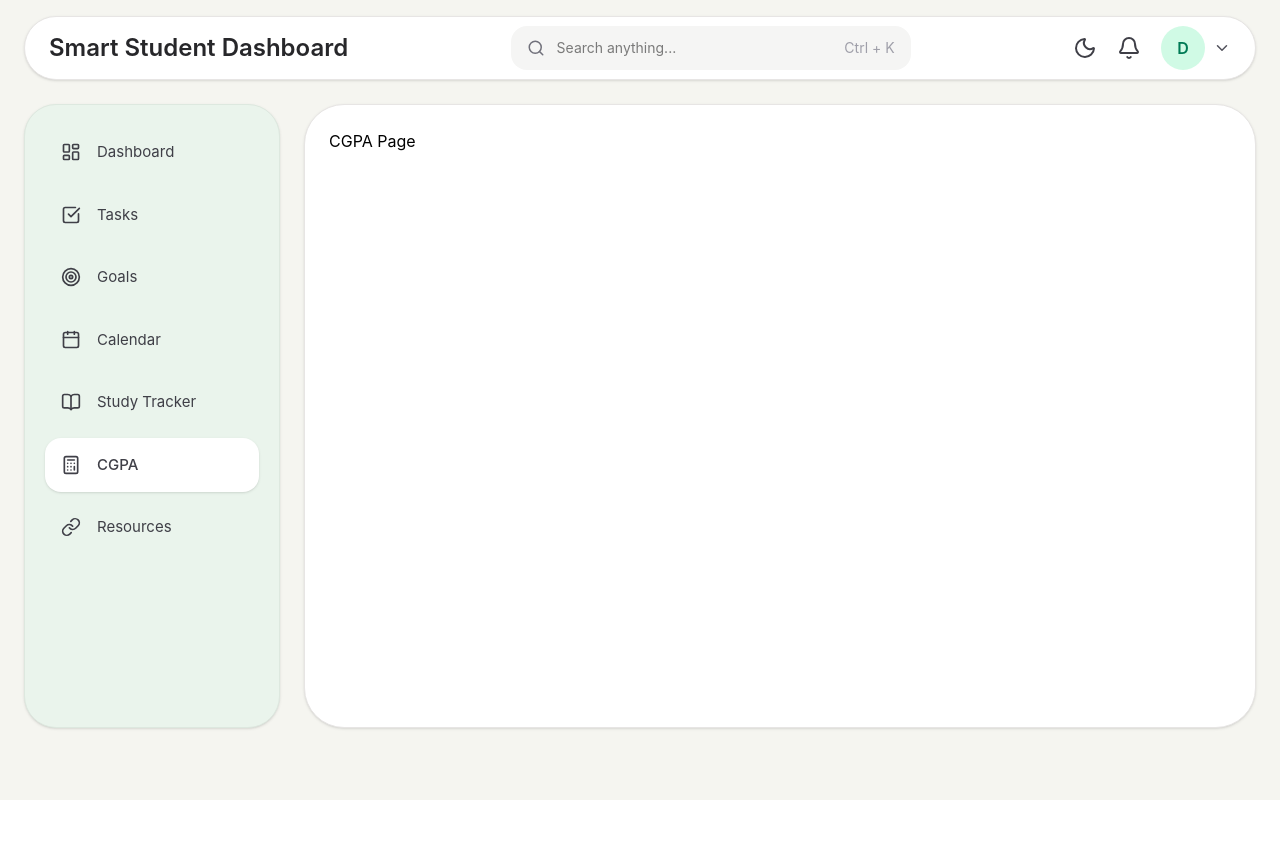
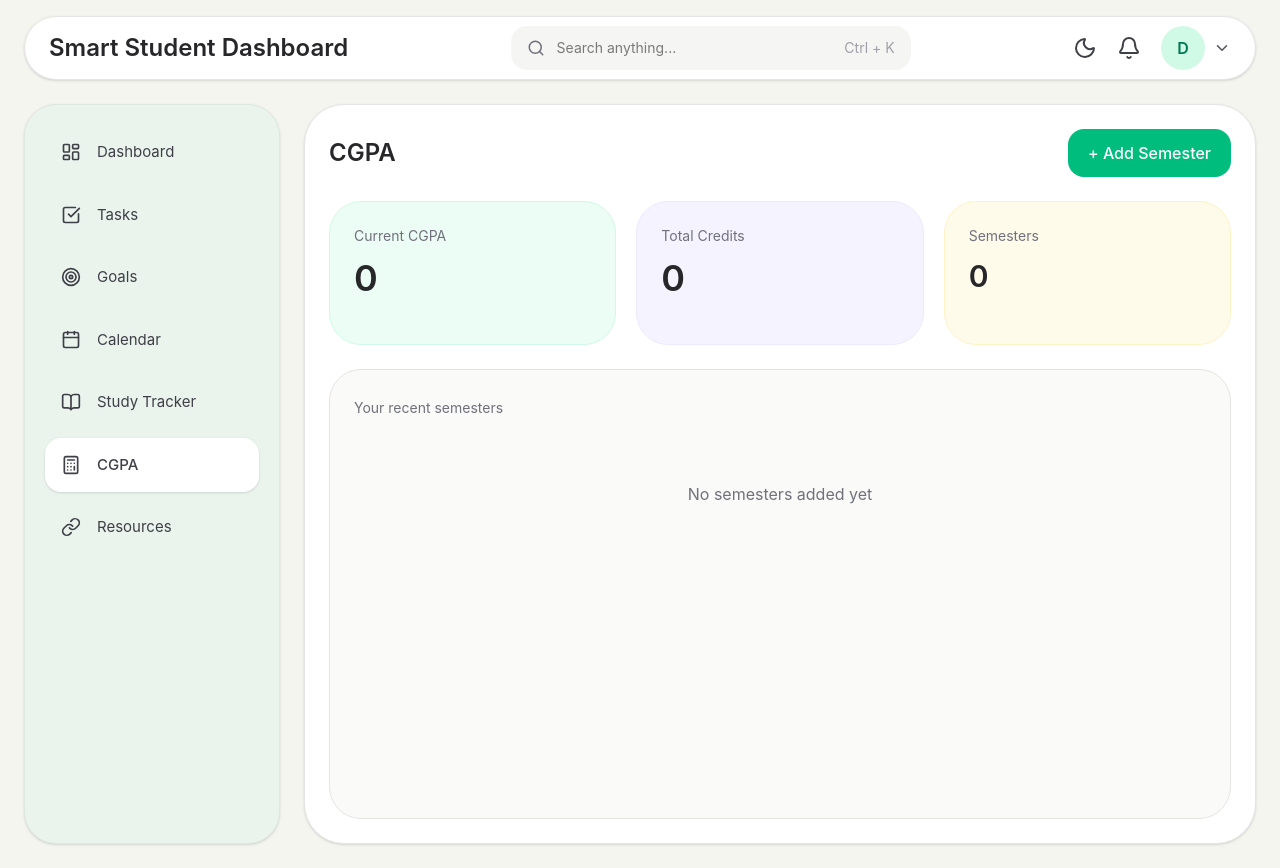
Before and after one commit to diansade/smart-student-dashboard, a React (Vite) app: page /cgpa in a window 1280 px wide. Before the commit the page ends 800 px from the top, so only its background shows below. Built offline with nearby package versions, Linux system fonts and the light colour scheme.

Commit message:
CGPA Page completed

```diff
--- a/src/pages/CGPA.jsx
+++ b/src/pages/CGPA.jsx
@@ -1,11 +1,363 @@
-import React from 'react'
+import { useState, useEffect } from "react";
 
 const CGPA = () => {
+  const [showModal, setShowModal] = useState(false);
+
+  const [semester, setSemester] = useState("");
+  const [sgpa, setSgpa] = useState("");
+  const [credit, setCredit] = useState("");
+
+  const [semError, setSemError] = useState("");
+  const [sgpaError, setSgpaError] = useState("");
+  const [creditError, setCreditError] = useState("");
+
+  const [semesters, setSemesters] = useState(() => {
+    const saved = localStorage.getItem("cgpa");
+    return saved ? JSON.parse(saved) : [];
+  });
+
+  useEffect(() => {
+    localStorage.setItem("cgpa", JSON.stringify(semesters));
+  }, [semesters]);
+
+  const addSemester = () => {
+    let valid = true;
+
+    setSemError("");
+    setSgpaError("");
+    setCreditError("");
+
+    if (!semester) {
+      setSemError("Enter Sem");
+      valid = false;
+    }
+
+    const alreadyExists = semesters.some(
+      (sem) => sem.semester === Number(semester),
+    );
+
+    if (alreadyExists) {
+      setSemError("Semester already exists");
+      valid = false;
+    }
+
+    if (!sgpa || Number(sgpa) < 0 || Number(sgpa) > 10) {
+      setSgpaError("SGPA must be between 0 and 10");
+      valid = false;
+    }
+    if (!credit) {
+      setCreditError("Enter Credit");
+      valid = false;
+    }
+
+    if (!valid) return;
+
+    const newSemester = {
+      id: Date.now(),
+      semester: Number(semester),
+      sgpa: Number(sgpa),
+      credit: Number(credit),
+    };
+
+    setSemesters((prev) => [...prev, newSemester]);
+
+    resetForm();
+  };
+
+  const deleteSemester = (id) => {
+    setSemesters((prev) => prev.filter((sem) => sem.id !== id));
+  };
+
+  const resetForm = () => {
+    setSemester("");
+    setSemError("");
+    setSgpa("");
+    setSgpaError("");
+    setCreditError("");
+    setCredit("");
+    setShowModal(false);
+  };
+
+  const totalCredits = semesters.reduce((sum, sem) => sum + sem.credit, 0);
+
+  const cgpa =
+    totalCredits === 0
+      ? 0
+      : (
+          semesters.reduce((sum, sem) => sum + sem.sgpa * sem.credit, 0) /
+          totalCredits
+        ).toFixed(2);
+
   return (
-    <div>
-        <h1>CGPA Page</h1>
+    <div className="space-y-6">
+      {/* Header */}
+      <div className="flex items-center justify-between">
+        <div>
+          <h1 className="text-2xl font-semibold text-zinc-800">CGPA</h1>
+        </div>
+
+        <button
+          onClick={() => setShowModal(true)}
+          className="
+  rounded-2xl
+  bg-emerald-500
+  px-5 py-3
+  font-medium
+  text-white
+  hover:bg-emerald-600
+  transition
+"
+        >
+          + Add Semester
+        </button>
+      </div>
+
+      {/* Stats */}
+      <section className="grid grid-cols-3 gap-5">
+        {/* Current CGPA */}
+        <div
+          className="
+          rounded-[2rem]
+          bg-emerald-50
+          border border-emerald-100
+          p-6
+          h-36
+        "
+        >
+          <p className="text-sm text-zinc-500">Current CGPA</p>
+
+          <h2 className="mt-3 text-4xl font-semibold text-zinc-800">{cgpa}</h2>
+        </div>
+
+        {/*Total Credits*/}
+        <div
+          className="
+          rounded-[2rem]
+          bg-violet-50
+          border border-violet-100
+          p-6
+          h-36
+        "
+        >
+          <p className="text-sm text-zinc-500">Total Credits</p>
+
+          <h2 className="mt-3 text-4xl font-semibold text-zinc-800">
+            {totalCredits}
+          </h2>
+        </div>
+
+        {/*Semesters*/}
+        <div
+          className="
+          rounded-[2rem]
+          bg-amber-50
+          border border-amber-100
+          p-6
+          h-36
+        "
+        >
+          <p className="text-sm text-zinc-500">Semesters</p>
+
+          <h2 className="mt-3 text-3xl font-semibold text-zinc-800">
+            {semesters.length}
+          </h2>
+        </div>
+      </section>
+
+      {/* SGPA */}
+      <section
+        className="
+        rounded-[2rem]
+        border border-stone-200
+        bg-stone-50
+        p-6
+        min-h-[450px]
+      "
+      >
+        <div className="flex items-center justify-between">
+          <div>
+            <p className="mt-1 text-sm text-zinc-500">Your recent semesters</p>
+          </div>
+        </div>
+
+        <div className="mt-6 space-y-4">
+          {semesters.length === 0 ? (
+            <div className="text-center text-zinc-500 py-10">
+              No semesters added yet
+            </div>
+          ) : (
+            [...semesters]
+              .sort((a, b) => a.semester - b.semester)
+              .map((semester) => (
+                <div
+                  key={semester.id}
+                  className="
+    rounded-[1.5rem]
+    border border-stone-200
+    bg-white
+    p-6
+  "
+                >
+                  {/* Header */}
+                  <div className="flex items-start justify-between">
+                    <div>
+                      <h3 className="text-lg font-semibold text-zinc-800">
+                        Semester {semester.semester}
+                      </h3>
+
+                      <p className="mt-1 text-sm text-zinc-500">
+                        SGPA : {semester.sgpa}
+                      </p>
+
+                      <p className="mt-2 text-sm text-zinc-600">
+                        Credits : {semester.credit}
+                      </p>
+                    </div>
+
+                    <button
+                      onClick={() => deleteSemester(semester.id)}
+                      className="
+          text-red-500
+          hover:text-red-700
+          transition
+          "
+                    >
+                      Delete
+                    </button>
+                  </div>
+                </div>
+              ))
+          )}
+        </div>
+      </section>
+
+      {/* Modal */}
+      {showModal && (
+        <div
+          className="
+    fixed inset-0
+    bg-black/30
+    backdrop-blur-sm
+    flex items-center justify-center
+    z-50
+  "
+        >
+          <div
+            className="
+      w-full max-w-lg
+      rounded-[2rem]
+      bg-white
+      p-8
+      shadow-xl
+    "
+          >
+            <div className="flex items-center justify-between">
+              <h2 className="text-2xl font-semibold">Add Semester</h2>
+
+              <button onClick={resetForm}>✕</button>
+            </div>
+
+            <div className="mt-6 space-y-4">
+              <div>
+                <label className="mb-2 block text-sm font-medium text-zinc-700">
+                  Semester
+                </label>
+                <input
+                  type="number"
+                  placeholder="Semester"
+                  value={semester}
+                  onChange={(e) => setSemester(e.target.value)}
+                  className="
+          w-full
+          rounded-2xl
+          border
+          border-stone-200
+          px-4 py-3
+          "
+                />
+                {semError && (
+                  <p className="mt-2 text-sm text-red-500">{semError}</p>
+                )}
+              </div>
+
+              <div>
+                <label className="mb-3 block text-sm font-medium text-zinc-700">
+                  SGPA
+                </label>
+                <input
+                  type="number"
+                  placeholder="SGPA"
+                  value={sgpa}
+                  onChange={(e) => setSgpa(e.target.value)}
+                  className="
+            rounded-2xl
+            border
+            w-full
+            border-stone-200
+            px-4 py-3
+            "
+                />
+                {sgpaError && (
+                  <p className="mt-2 text-sm text-red-500">{sgpaError}</p>
+                )}
+              </div>
+
+              <div className="grid grid-cols-2 gap-4">
+                <div>
+                  <label className="mb-3 block text-sm font-medium text-zinc-700">
+                    Credits
+                  </label>
+                  <input
+                    type="number"
+                    placeholder="Credit"
+                    value={credit}
+                    onChange={(e) => setCredit(e.target.value)}
+                    className="
+          w-full
+          rounded-2xl
+          border
+          border-stone-200
+          px-4 py-3
+          "
+                  />
+                  {creditError && (
+                    <p className="mt-2 text-sm text-red-500">{creditError}</p>
+                  )}
+                </div>
+              </div>
+            </div>
+
+            <div className="mt-6 flex justify-end gap-3">
+              <button
+                onClick={resetForm}
+                className="
+          rounded-2xl
+          bg-stone-100
+          hover:bg-stone-200
+          px-5 py-3
+          "
+              >
+                Cancel
+              </button>
+
+              <button
+                onClick={addSemester}
+                className="
+          rounded-2xl
+          hover:bg-emerald-600
+          bg-emerald-500
+          px-5 py-3
+          text-white
+          "
+              >
+                Add Semester
+              </button>
+            </div>
+          </div>
+        </div>
+      )}
     </div>
-  )
-}
+  );
+};
 
-export default CGPA
+export default CGPA;
```
